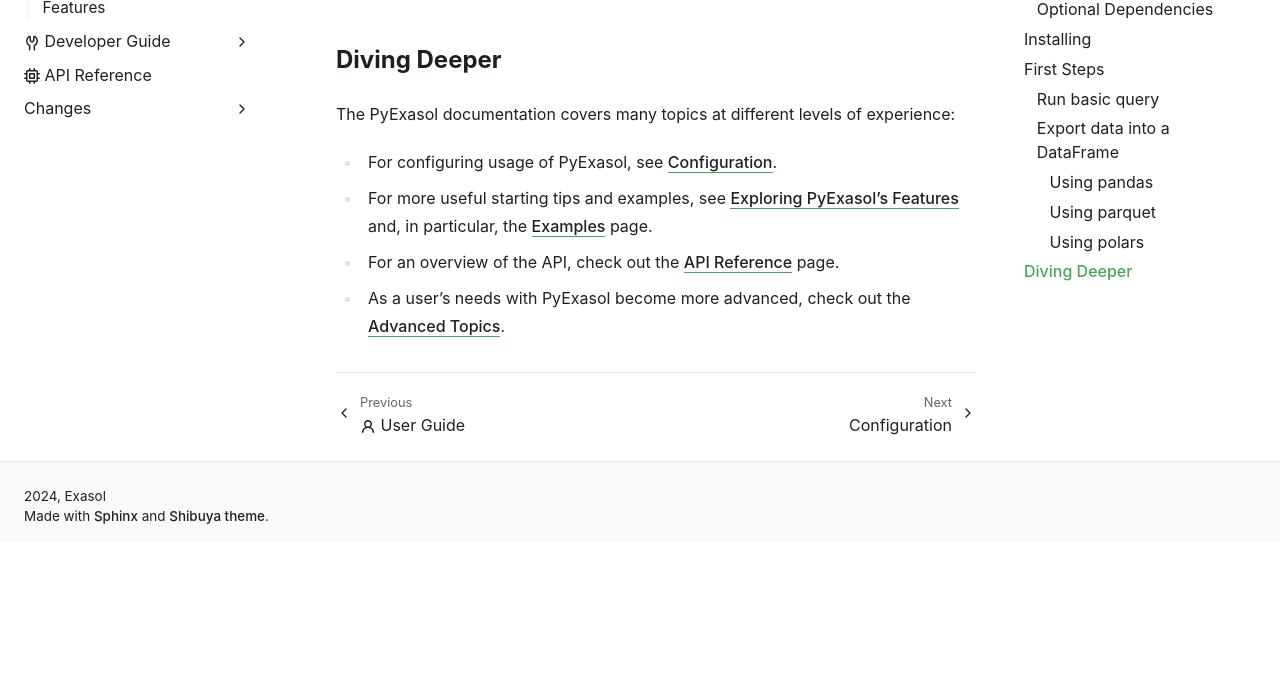
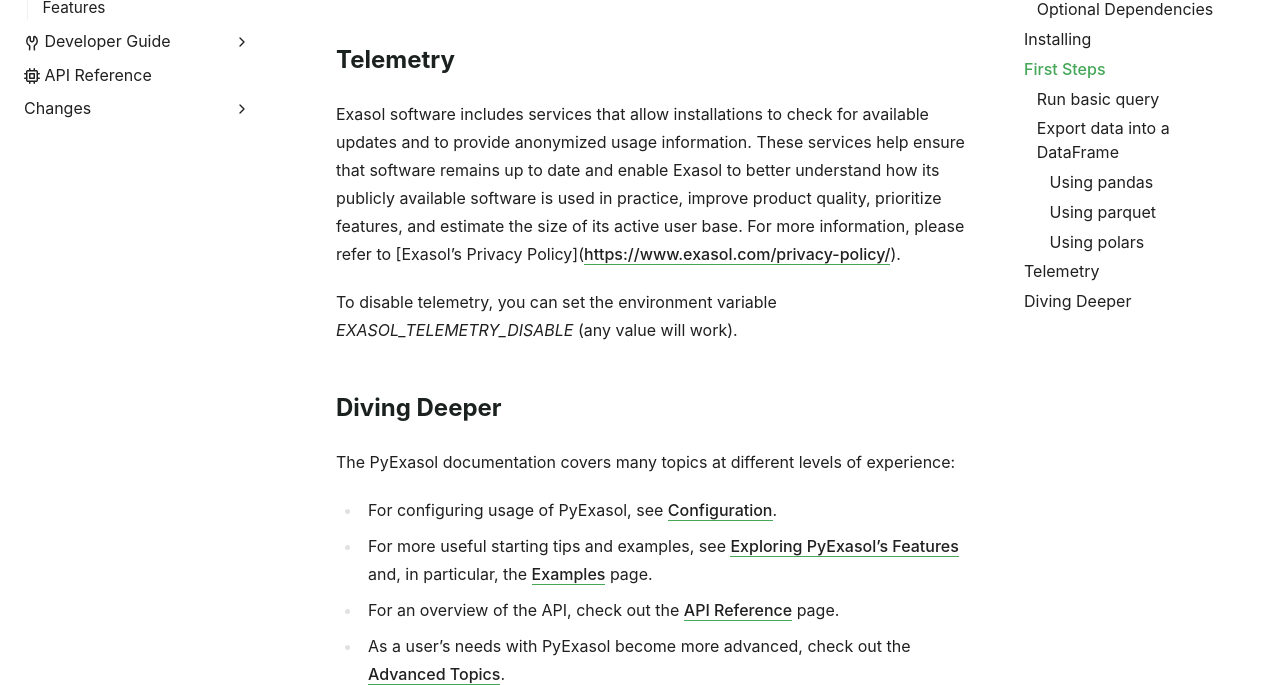
Before and after one commit to exasol/pyexasol, a Sphinx documentation site: the page built from doc/user_guide/getting_started.rst, in a window 1280 px wide and 900 px high, scrolled down 2626 px, cut to the strip 215-900 px from the top of the window. Built offline with Sphinx 7.4.7, drawn with Linux system fonts in a browser that asks for light colours; before the commit the page ends 3383 px from its top, so only the background shows below that.

Commit message:
Add docs

```diff
--- a/doc/user_guide/getting_started.rst
+++ b/doc/user_guide/getting_started.rst
@@ -97,6 +97,19 @@
    :language: python3
    :caption: examples/getting_started/export_to_polars.py
 
+Telemetry
+---------
+
+Exasol software includes services that allow installations to check for available
+updates and to provide anonymized usage information. These services help ensure that
+software remains up to date and enable Exasol to better understand how its publicly
+available software is used in practice, improve product quality, prioritize features,
+and estimate the size of its active user base. For more information, please refer to
+[Exasol's Privacy Policy](https://www.exasol.com/privacy-policy/).
+
+To disable telemetry, you can set the environment variable `EXASOL_TELEMETRY_DISABLE`
+(any value will work).
+
 Diving Deeper
 -------------
 
```
Also changed, not shown: doc/changes/unreleased.md (+5 -0 lines).
